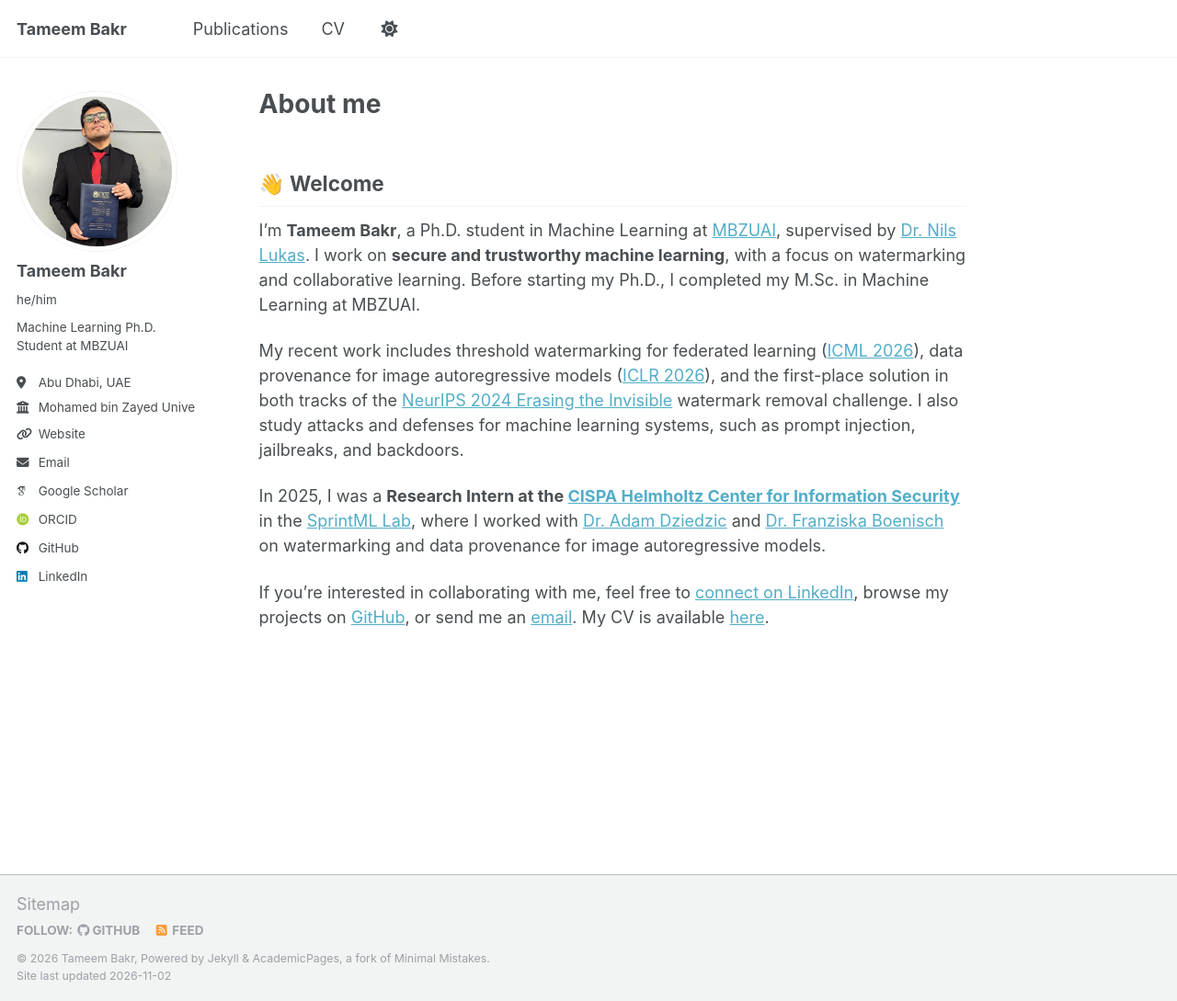
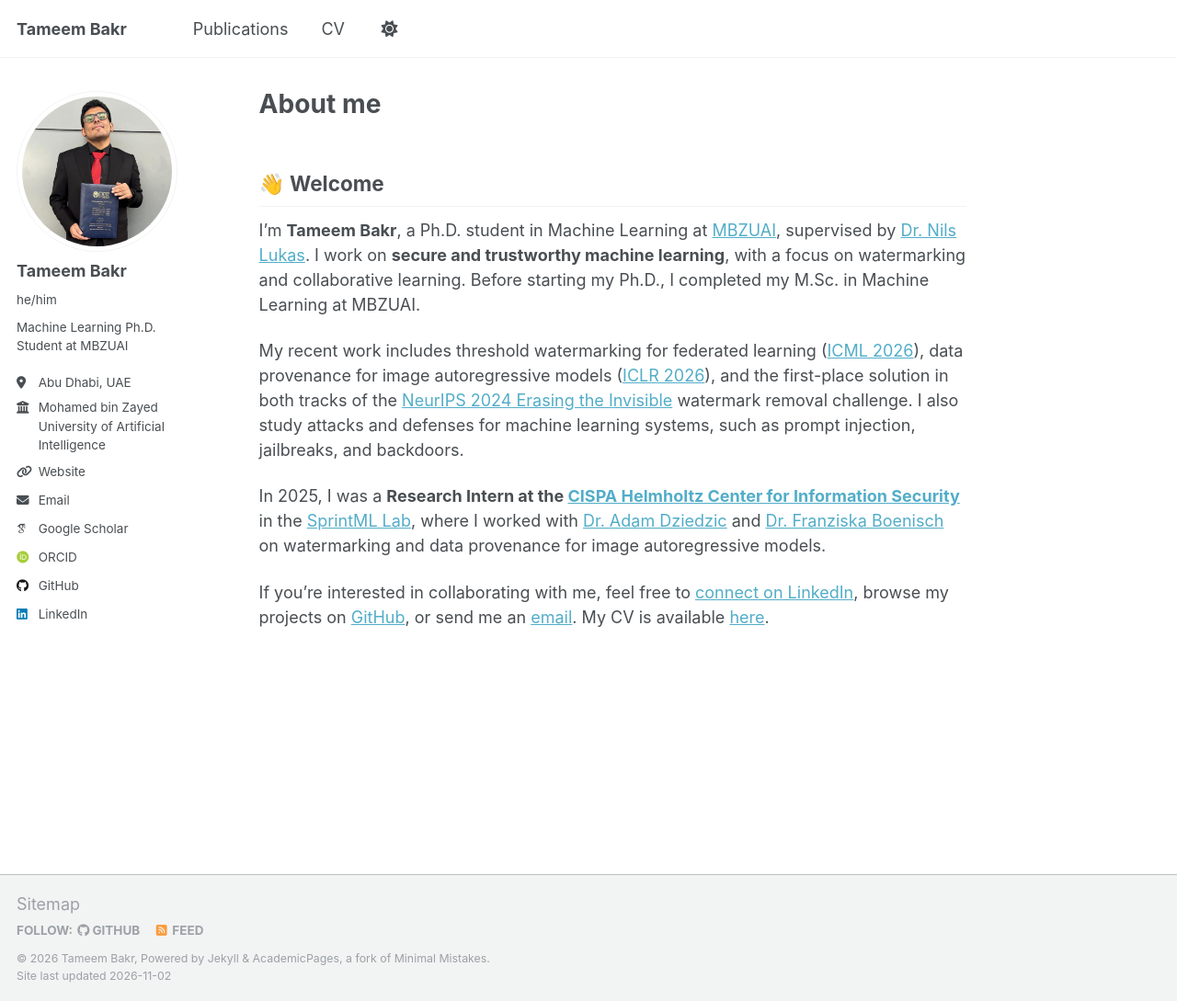
Before and after one commit to tameemalaa/tameemalaa.github.io, a Jekyll site: the page built from _pages/about.md, in a window 1280 px wide and 1089 px high. Shown: the whole window at 92% size. Built offline with Jekyll 4.4.1, drawn with Linux system fonts in a browser that asks for light colours; some web fonts are replaced; a script that is not in the unit is left out.

Commit message:
Wrap long sidebar location and employer lines
The sidebar sets every entry to white-space: nowrap, which cut off
"Mohamed bin Zayed University of Artificial Intelligence".

Co-Authored-By: Claude Opus 5.5 <noreply@anthropic.com>

```diff
--- a/_sass/layout/_sidebar.scss
+++ b/_sass/layout/_sidebar.scss
@@ -135,7 +135,9 @@
 .sidebar .author__desktop {
   display: none;
   @media screen and (min-width: 1024px) {
-    display: block;
+    display: flex;
+    align-items: baseline;
+    white-space: normal;
   }
 }
 
```
